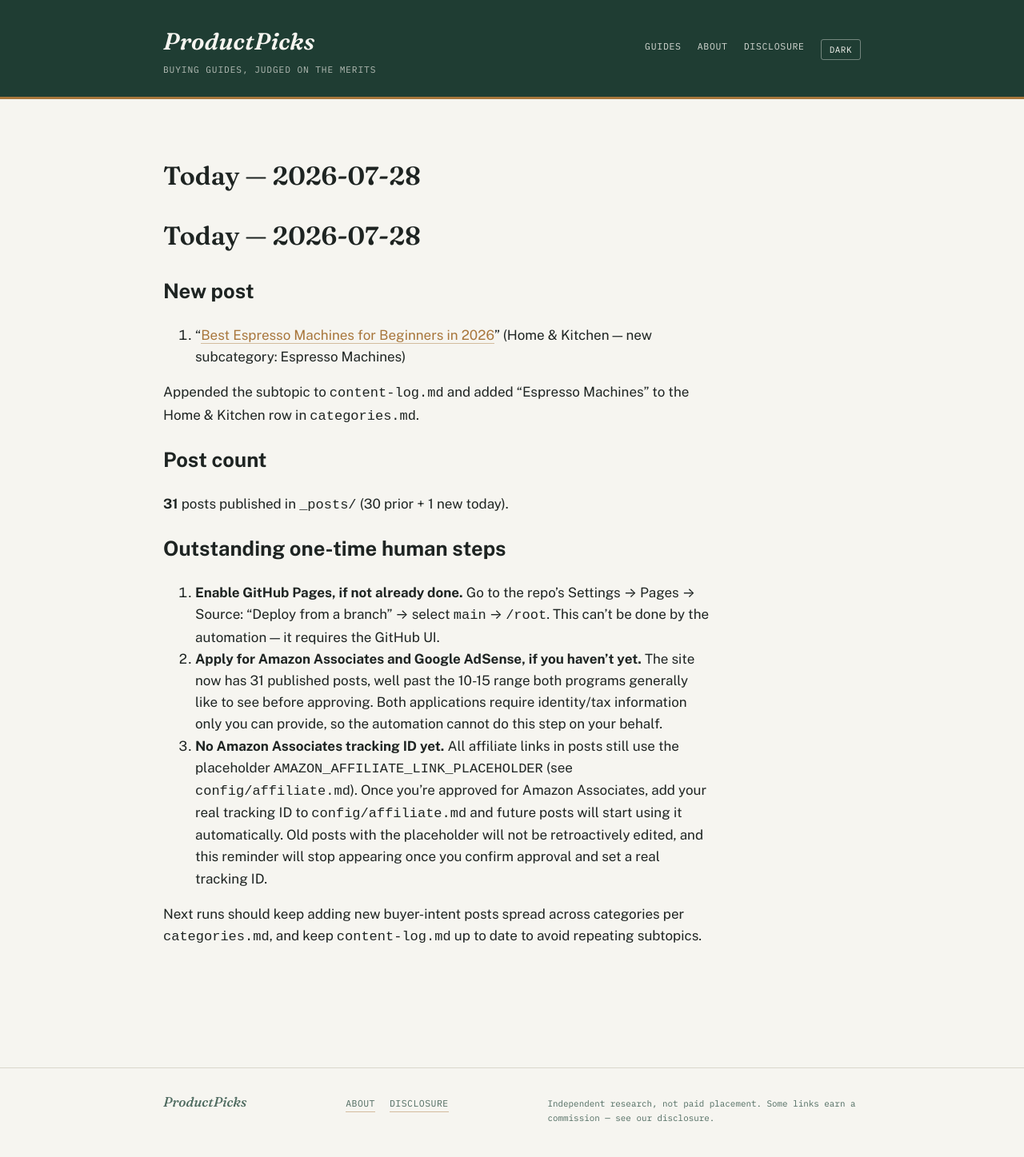
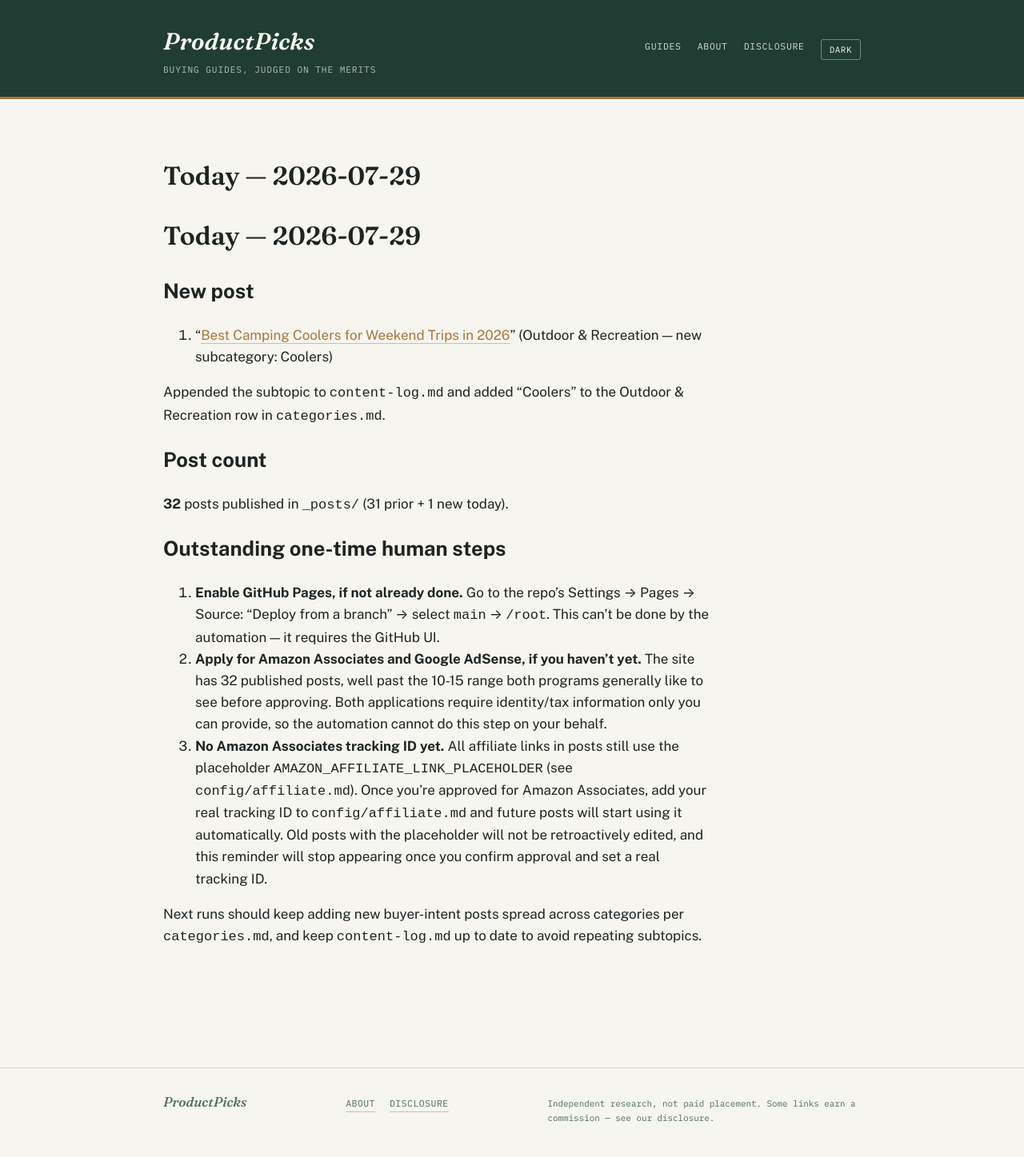
Before and after one commit to ajith198/ProductPicks, a Jekyll site: the page built from today.md, in a window 1280 px wide. Shown: the whole page at 80% size. Built offline with Jekyll 4.4.1, drawn with Linux system fonts in a browser that asks for light colours; our own code applies the rules of GitHub Pages for plain Markdown files.

Commit message:
daily: 2026-07-29 new post + log update

```diff
--- a/categories.md
+++ b/categories.md
@@ -1,6 +1,6 @@
 # Categories & expansion strategy
 
-**Status: multi-category, as of 2026-07-12. Updated 2026-07-28.** ProductPicks started as a pickleball-only site (see `niche.md` for that original research). This file governs the site now that it has expanded into multiple product verticals, and is the doc future automated/daily runs should consult when choosing what to write next.
+**Status: multi-category, as of 2026-07-12. Updated 2026-07-29.** ProductPicks started as a pickleball-only site (see `niche.md` for that original research). This file governs the site now that it has expanded into multiple product verticals, and is the doc future automated/daily runs should consult when choosing what to write next.
 
 ## Front matter taxonomy
 
@@ -21,7 +21,7 @@ These two fields drive the Category / Type / Year filters in the search bar on t
 |---|---|
 | Sports | Pickleball, Soccer, Tennis, Cycling, Running, Yoga, Golf, Basketball |
 | Home & Kitchen | Coffee Makers, Electric Kettles, Blenders, Air Fryers, Toaster Ovens, Rice Cookers, Stand Mixers, Robot Vacuums, Espresso Machines |
-| Outdoor & Recreation | Camping Tents, Sleeping Bags, Headlamps, Hiking Boots, Camp Stoves, Water Filters, Trekking Poles |
+| Outdoor & Recreation | Camping Tents, Sleeping Bags, Headlamps, Hiking Boots, Camp Stoves, Water Filters, Trekking Poles, Coolers |
 
 New subcategories can be added freely within an existing category. New top-level categories should only be added when there's a genuine cluster of buyer-intent content planned for it (not a one-off post) — keep the category list short enough that the dropdown filter stays useful.
 
--- a/today.md
+++ b/today.md
@@ -1,19 +1,19 @@
-# Today — 2026-07-28
+# Today — 2026-07-29
 
 ## New post
 
-1. "[Best Espresso Machines for Beginners in 2026](/kitchen/buying-guides/best-espresso-machines-for-beginners/)" (Home & Kitchen — new subcategory: Espresso Machines)
+1. "[Best Camping Coolers for Weekend Trips in 2026](/outdoor/buying-guides/best-camping-coolers-for-weekend-trips/)" (Outdoor & Recreation — new subcategory: Coolers)
 
-Appended the subtopic to `content-log.md` and added "Espresso Machines" to the Home & Kitchen row in `categories.md`.
+Appended the subtopic to `content-log.md` and added "Coolers" to the Outdoor & Recreation row in `categories.md`.
 
 ## Post count
 
-**31** posts published in `_posts/` (30 prior + 1 new today).
+**32** posts published in `_posts/` (31 prior + 1 new today).
 
 ## Outstanding one-time human steps
 
 1. **Enable GitHub Pages, if not already done.** Go to the repo's Settings → Pages → Source: "Deploy from a branch" → select `main` → `/root`. This can't be done by the automation — it requires the GitHub UI.
-2. **Apply for Amazon Associates and Google AdSense, if you haven't yet.** The site now has 31 published posts, well past the 10-15 range both programs generally like to see before approving. Both applications require identity/tax information only you can provide, so the automation cannot do this step on your behalf.
+2. **Apply for Amazon Associates and Google AdSense, if you haven't yet.** The site has 32 published posts, well past the 10-15 range both programs generally like to see before approving. Both applications require identity/tax information only you can provide, so the automation cannot do this step on your behalf.
 3. **No Amazon Associates tracking ID yet.** All affiliate links in posts still use the placeholder `AMAZON_AFFILIATE_LINK_PLACEHOLDER` (see `config/affiliate.md`). Once you're approved for Amazon Associates, add your real tracking ID to `config/affiliate.md` and future posts will start using it automatically. Old posts with the placeholder will not be retroactively edited, and this reminder will stop appearing once you confirm approval and set a real tracking ID.
 
 Next runs should keep adding new buyer-intent posts spread across categories per `categories.md`, and keep `content-log.md` up to date to avoid repeating subtopics.
```
Also changed, not shown: TODAY.md (+1 -1 lines), _posts/2026-07-29-best-camping-coolers-for-weekend-trips.md (added, +64 -0 lines), content-log.md (+1 -0 lines).
